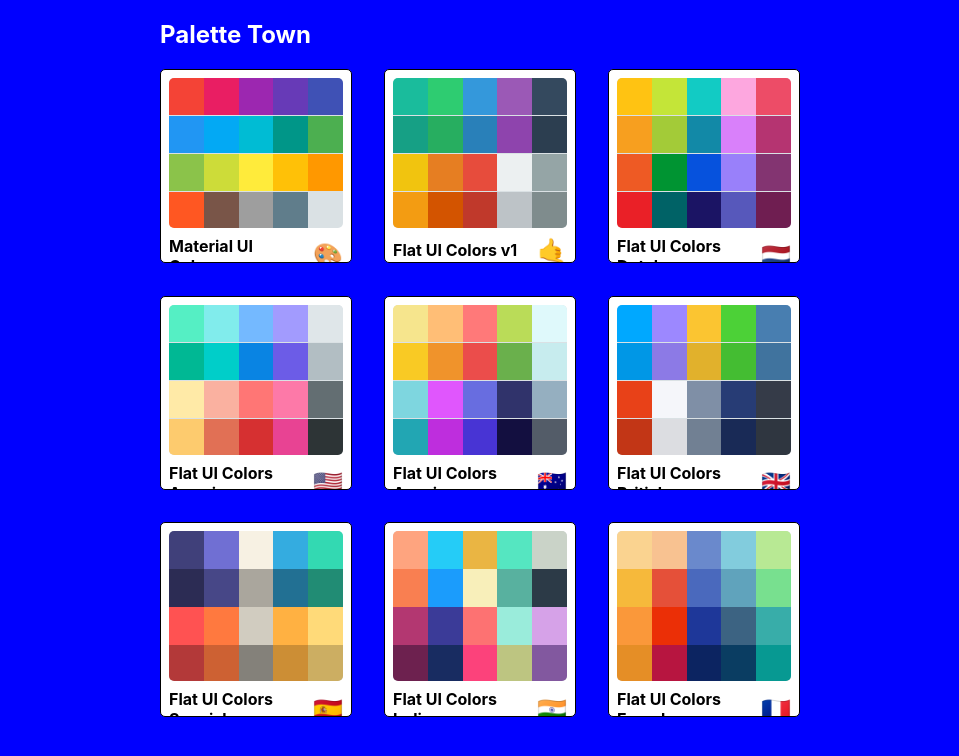
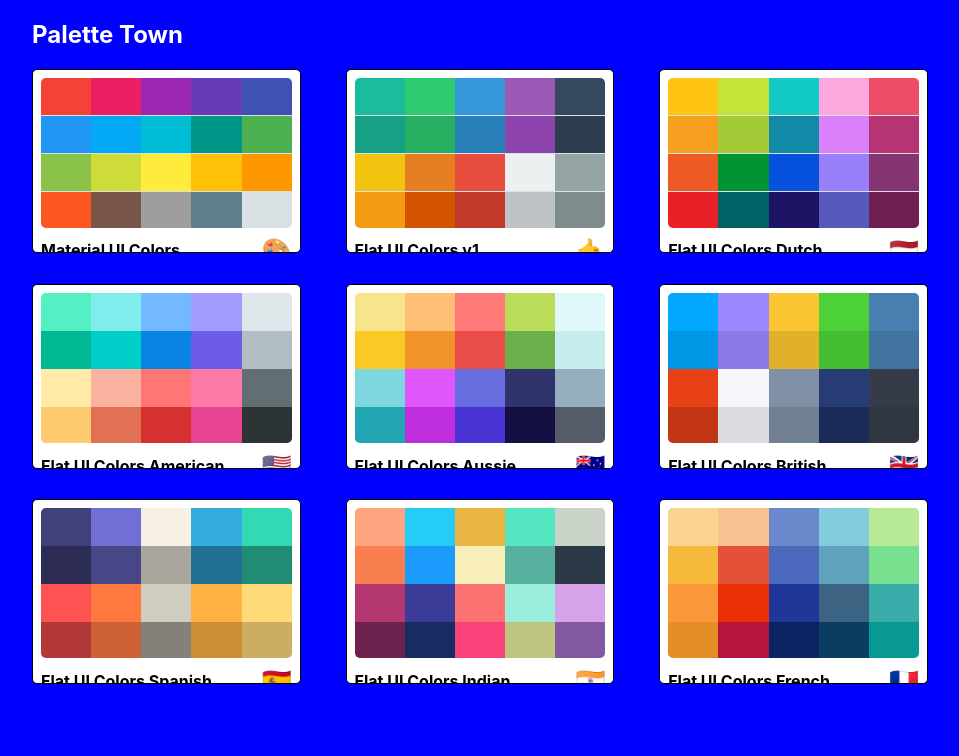
Before and after one commit to austinhdang/palette-town, a React (Create React App) app in the folder palette-town/: page / in a window 1280 px wide. Shown: the top 756 px of the page, without its empty margins (160-1119 px from the left). Built offline with nearby package versions, Linux system fonts and the light colour scheme.

Commit message:
Add link to palette

```diff
--- a/palette-town/src/App.js
+++ b/palette-town/src/App.js
@@ -18,7 +18,9 @@ class App extends Component {
         <Route
           exact
           path='/'
-          render={() => <PaletteList palettes={seedPalettes} />}
+          render={(routeProps) => (
+            <PaletteList palettes={seedPalettes} {...routeProps} />
+          )}
         />
         <Route
           exact
--- a/palette-town/src/MiniPalette.js
+++ b/palette-town/src/MiniPalette.js
@@ -54,7 +54,7 @@ function MiniPalette(props) {
   ));
 
   return (
-    <div className={classes.root}>
+    <div className={classes.root} onClick={props.handleClick}>
       <div className={classes.colors}>{miniColorBoxes}</div>
       <h5 className={classes.title}>
         {paletteName} <span className={classes.emoji}>{emoji}</span>
--- a/palette-town/src/PaletteList.js
+++ b/palette-town/src/PaletteList.js
@@ -12,7 +12,7 @@ const styles = {
     justifyContent: 'center',
   },
   container: {
-    width: '50%',
+    width: '70%',
     display: 'flex',
     alignItems: 'flex-start',
     flexDirection: 'column',
@@ -34,6 +34,10 @@ const styles = {
 };
 
 class PaletteList extends Component {
+  goToPalette(id) {
+    this.props.history.push(`/palette/${id}`);
+  }
+
   render() {
     const { palettes, classes } = this.props;
     return (
@@ -43,7 +47,12 @@ class PaletteList extends Component {
             <h1>Palette Town</h1>
           </nav>
           <div className={classes.palettes}>
-            {palettes.map((palette) => <MiniPalette {...palette} />)}
+            {palettes.map((palette) => (
+              <MiniPalette
+                {...palette}
+                handleClick={() => this.goToPalette(palette.id)}
+              />
+            ))}
           </div>
         </div>
       </div>
```
